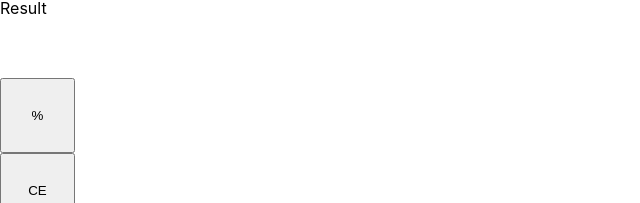
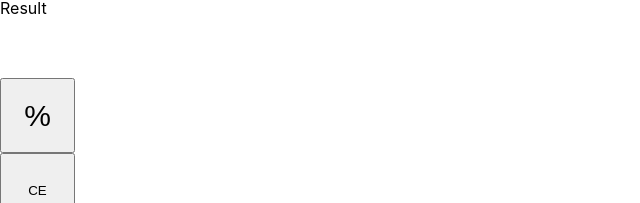
Before and after one commit to evvanErb/evvanDemoReactWebsite, a React (Create React App) app: page /calculator in a window 1280 px wide. Shown: the part 142-345 px from the top of the page, without its empty margins (0-640 px from the left). Built offline with nearby package versions, Linux system fonts and the light colour scheme.

Commit message:
keypad font size

```diff
--- a/src/components/calculator/KeyPad.js
+++ b/src/components/calculator/KeyPad.js
@@ -7,7 +7,7 @@ class KeyPad extends Component {
             <div class="container">
                 <div class="row justify-content-center">
                     <div class="col-md-1 mb-4">
-                        <button name="%" class="btn btn-dark" style={{ height: "75px", width: "75px" }} >%</button>
+                        <button name="%" class="btn btn-dark" style={{ fontSize: "30px", height: "75px", width: "75px" }} >%</button>
                     </div>
                     <div class="col-md-1 mb-4">
                         <button name="CE" class="btn btn-dark" style={{ height: "75px", width: "75px" }} >CE</button>
```
